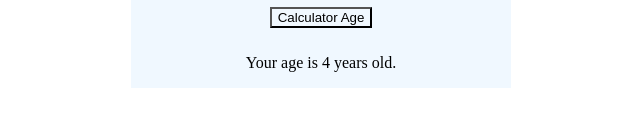
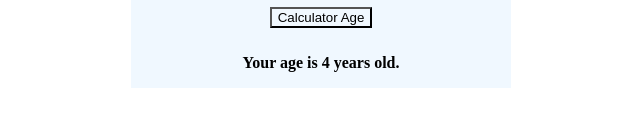
Before and after one commit to sylvie98/AgeCalculator, a plain HTML site: page index.html in a window 1280 px wide. Both pictures are taken after typing "2020-01-15" into the empty fields and a click on the button "Calculator Age". Shown: the part 312-438 px from the top of the page, 319-959 px from the left. Drawn offline with Linux system fonts and the light colour scheme.

Commit message:
Age Calculator

```diff
--- a/index.css
+++ b/index.css
@@ -21,3 +21,6 @@ button{
     background-color: aliceblue;
     cursor: pointer;
 }
+#age{
+    font-weight: bold;
+}
--- a/index.html
+++ b/index.html
@@ -11,7 +11,7 @@
       <h1>Age Calculator</h1>
          <form>
              <h4>Enter Your Date Of Birth</h4>
-             <input type="date" name="date"id="birthdate">
+             <input type="date" name="birthday" id="birthdate"  max="5050-12-31">
          </form>
         <button onclick="calculateAge()">Calculator Age</button>
         <p id="age"></p>
--- a/index.js
+++ b/index.js
@@ -1,7 +1,20 @@
+const birth=document.getElementById("birthdate");
 function calculateAge() {
     var birthdate = new Date(document.getElementById("birthdate").value);
     var today = new Date();
     var age = today.getFullYear() - birthdate.getFullYear();
+    let date=birth.value
+    if(date ===""){
+      document.getElementById("age").innerHTML= "Your Can Enter Your BirthDay Date";
+    }
+    else{
+      document.getElementById("age").innerHTML= "Your age is " + age + " years old.";
+    }
 
-    document.getElementById("age").innerHTML= "Your age is " + age + " years old.";
+
+
+
+
+
+
   }
```
